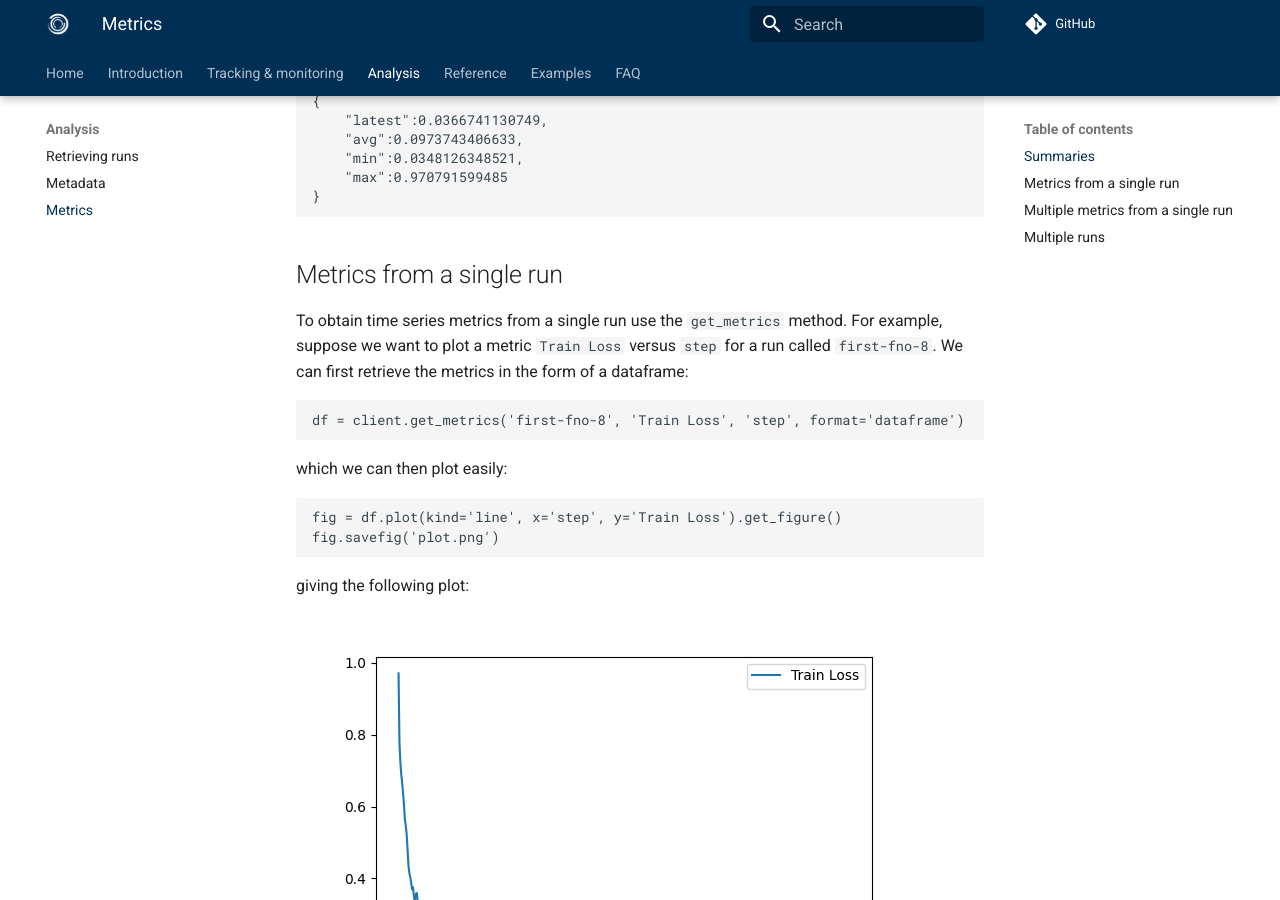
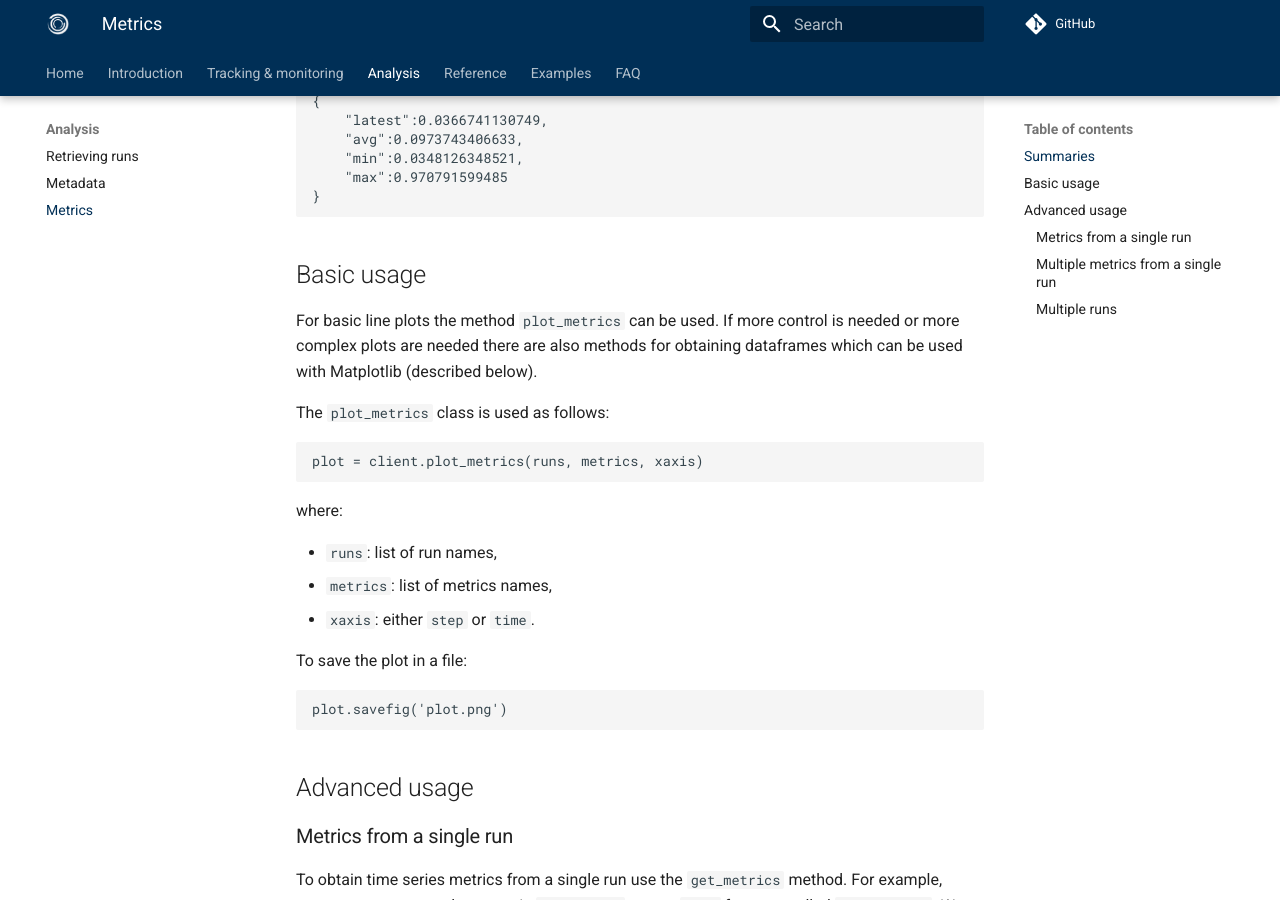
Before and after one commit to simvue-io/docs, an MkDocs documentation site: the page built from docs/analysis/metrics.md, in a window 1280 px wide and 900 px high, scrolled down 632 px. Built offline with MkDocs 1.6.1 and Material for MkDocs 9.7.7, drawn with Linux system fonts in a browser that asks for light colours.

Commit message:
Added simplified metrics plots

````diff
--- a/docs/analysis/metrics.md
+++ b/docs/analysis/metrics.md
@@ -27,7 +27,29 @@ Example response:
 }
 ```
 
-## Metrics from a single run
+## Basic usage
+
+For basic line plots the method `plot_metrics` can be used. If more control is needed or more complex plots are needed
+there are also methods for obtaining dataframes which can be used with Matplotlib (described below).
+
+The `plot_metrics` class is used as follows:
+```
+plot = client.plot_metrics(runs, metrics, xaxis)
+```
+where:
+
+* `runs`: list of run names,
+* `metrics`: list of metrics names,
+* `xaxis`: either `step` or `time`.
+
+To save the plot in a file:
+```
+plot.savefig('plot.png')
+```
+
+## Advanced usage
+
+### Metrics from a single run
 
 To obtain time series metrics from a single run use the `get_metrics` method. For example, suppose we want to plot
 a metric `Train Loss` versus `step` for a run called `first-fno-8`. We can first retrieve the metrics in the form
@@ -44,7 +66,7 @@ giving the following plot:
 ![Line plot](images/metrics-single-run-plot.png)
 
 
-## Multiple metrics from a single run
+### Multiple metrics from a single run
 
 We can use the `get_metrics_multiple` method to create a single dataframe containing multiple metrics from a single
 (or multiple) runs.
@@ -75,7 +97,7 @@ plt.savefig('plot.png')
 giving the following plot:
 ![Line plot](images/metrics-multiple-plot.png)
 
-## Multiple runs
+### Multiple runs
 
 Here we again use `get_metrics_multiple` but this time use it to obtain a single metric from multiple runs and make a comparison plot. Firstly
 we create a dataframe:
````
